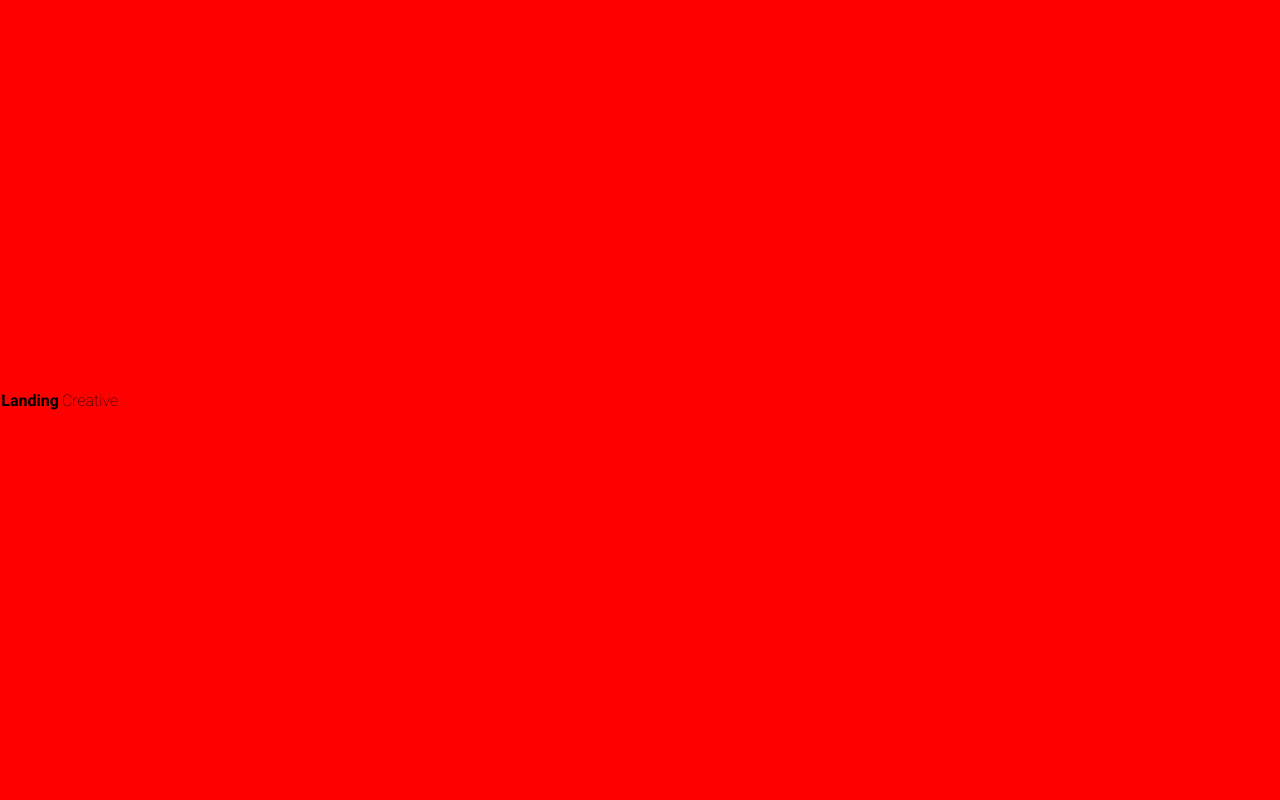
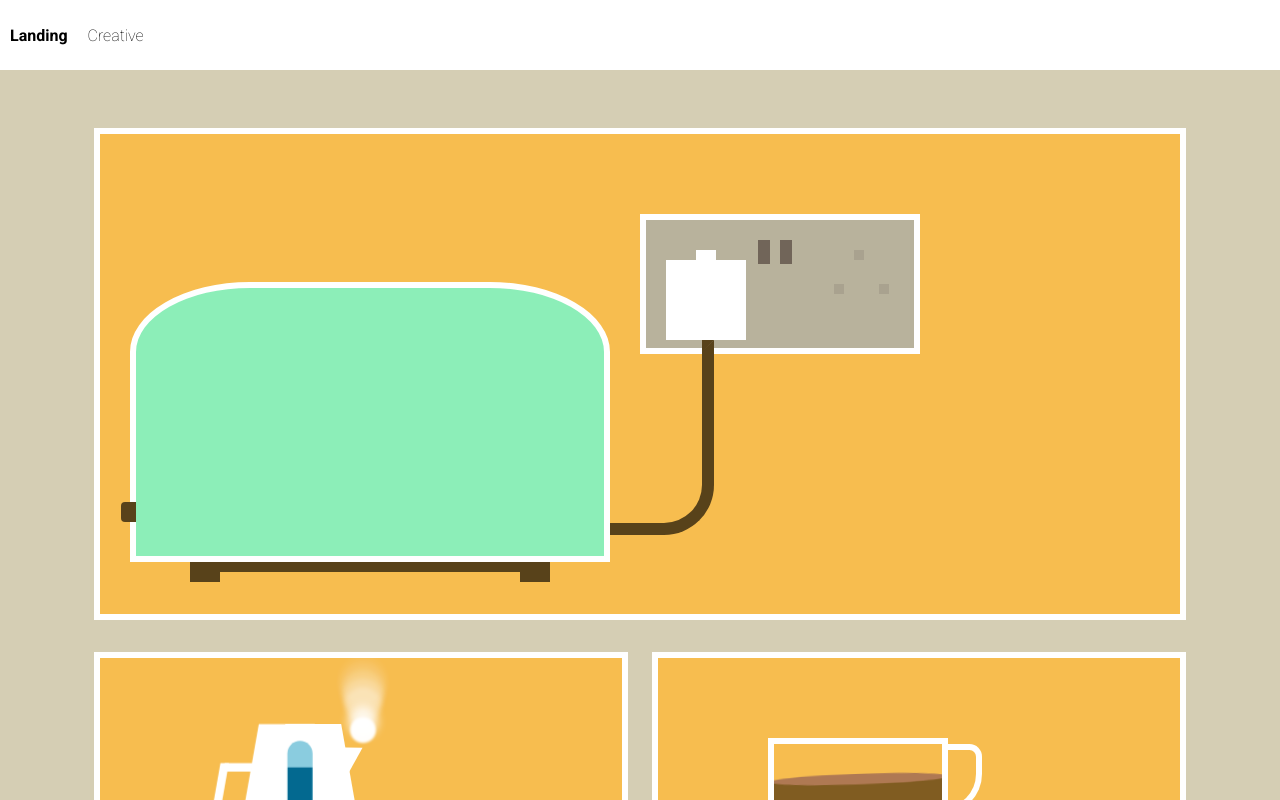
Before and after one commit to the-captain-america/Portfolio-v2, a React (Create React App) app: page /creative in a window 1280 px wide. Shown: the top 800 px of the page. Built offline with nearby package versions, Linux system fonts and the light colour scheme.

Commit message:
feat: Update NavBar2 width and height
NavBar2 width changed from 100% to 60px, background color removed, height added

```diff
--- a/src/common/NavBar/NavBar2.js
+++ b/src/common/NavBar/NavBar2.js
@@ -30,14 +30,13 @@ const ListItem = styled.li`
   padding: 0;
   margin: 0;
   width: 100%;
-  width: 100%;
   display: flex;
   align-items: center;
   justify-content: center;
   padding: 48px 0px 48px 0px;
   @media (min-width: 420px) {
     padding: 0px 10px 0px 10px;
-    width: 60px;
+    width: unset;
   }
   &.active {
     font-weight: 600;
@@ -56,10 +55,10 @@ const Group = styled.ul`
     align-items: center;
     flex-direction: row;
     background: white;
-    background: red;
+    height: 70px;
   }
 `
-
+// 420 > =desktop
 const NavBar = ({ routes }) => {
   const [isActive, setIsActive] = useState(false)
   const [currentPath, navigate] = useState('/')
```
